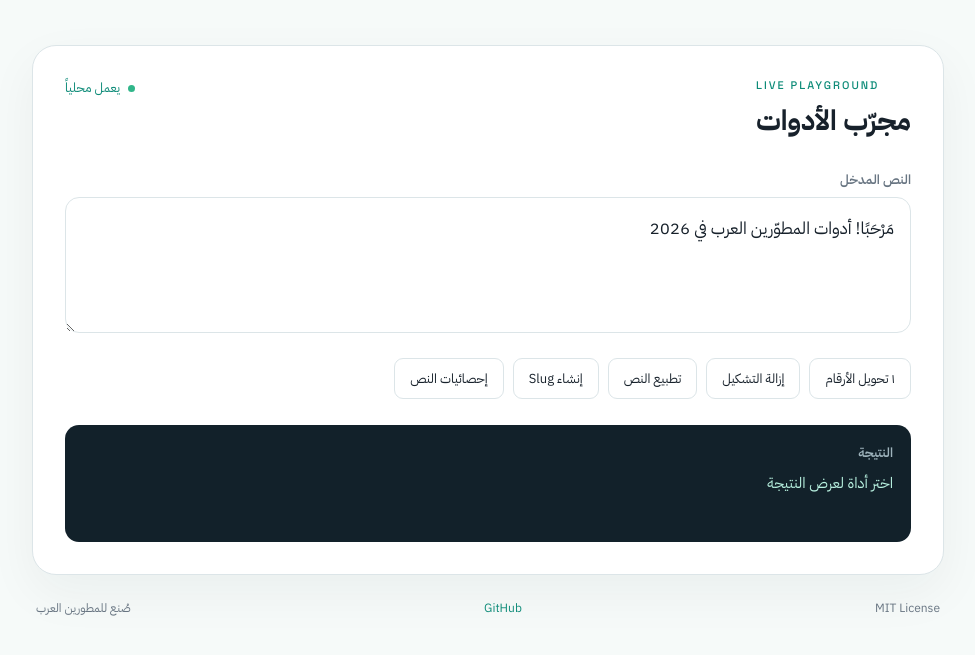
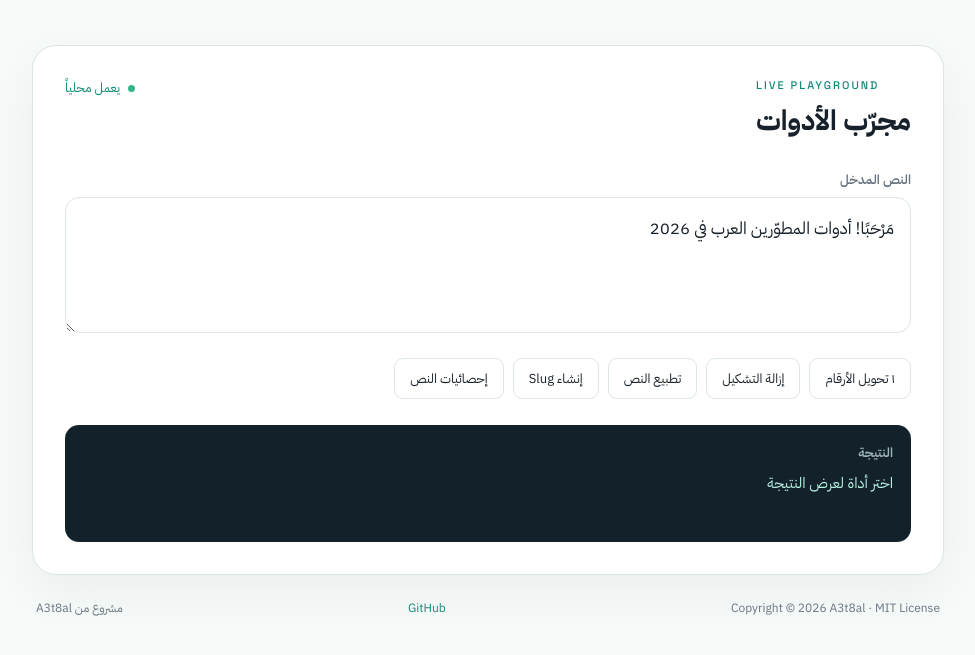
Before and after one commit to A3t8al/arabic-utils, a website with bundled scripts: page website/index.html in a window 1280 px wide. Shown: the part 191-846 px from the top of the page, without its empty margins (152-1127 px from the left). Built offline with nearby package versions, Linux system fonts and the light colour scheme.

Commit message:
chore: update website/index.html

```diff
--- a/website/index.html
+++ b/website/index.html
@@ -35,7 +35,7 @@
       <div class="output-wrap"><div class="output-label">النتيجة</div><pre id="output">اختر أداة لعرض النتيجة</pre></div>
     </section>
 
-    <footer><span>MIT License</span><a href="https://github.com/YOUR_USERNAME/arabic-utils">GitHub</a><span>صُنع للمطورين العرب</span></footer>
+    <footer><span>Copyright © 2026 A3t8al · MIT License</span><a href="https://github.com/A3t8al/arabic-utils">GitHub</a><span>مشروع من A3t8al</span></footer>
   </main>
   <script type="module" src="./app.js"></script>
 </body>
```
